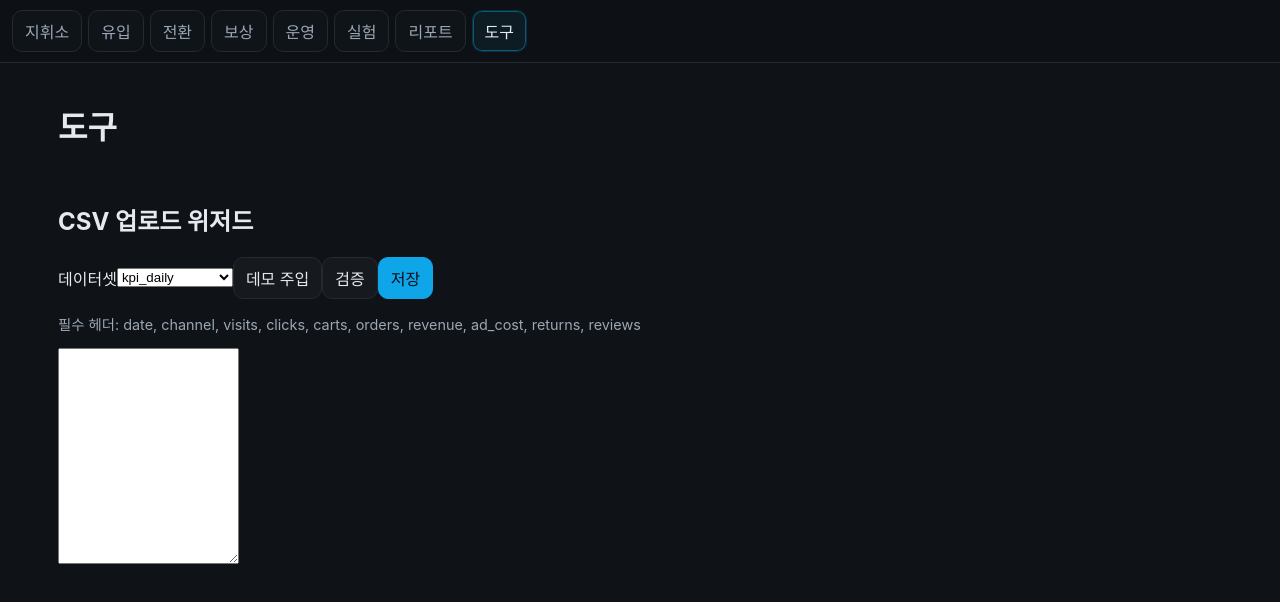
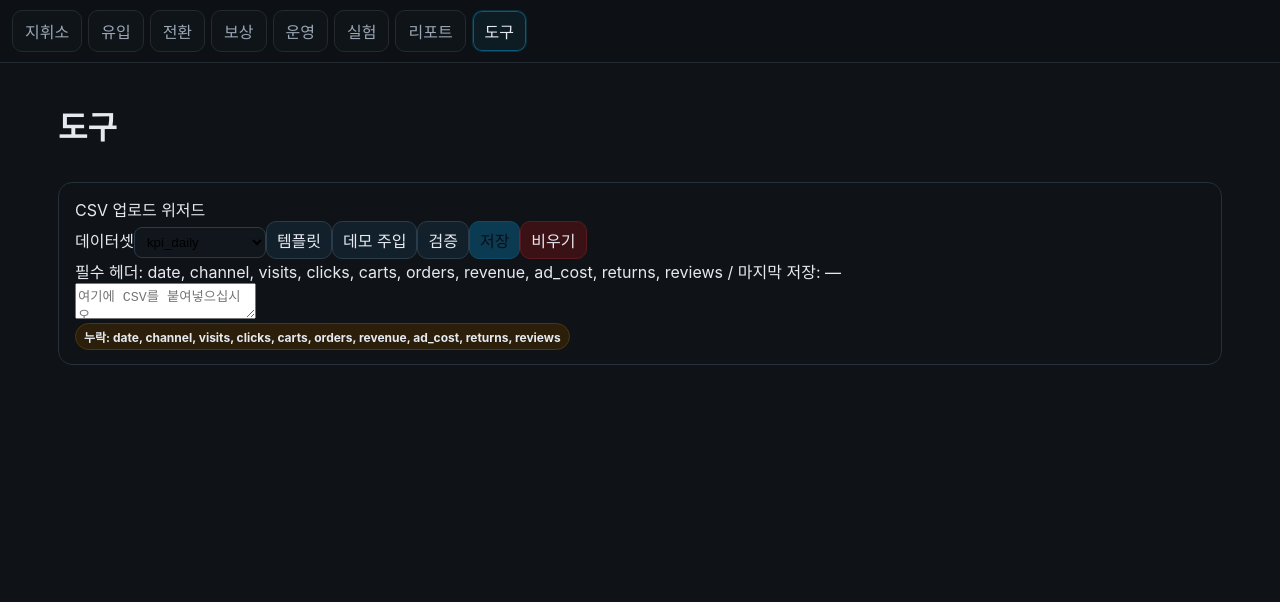
Before and after one commit to sht27363838-glitch/zp-v3.0, a Next.js app: page /tools in a window 1280 px wide. Shown: the top 602 px of the page. Built offline with nearby package versions, Linux system fonts and the light colour scheme.

Commit message:
Update CsvWizard.tsx

```diff
--- a/app/_components/CsvWizard.tsx
+++ b/app/_components/CsvWizard.tsx
@@ -1,76 +1,116 @@
-'use client'
-import React, {useState} from 'react';
-import { readCsvLS, writeCsvLS } from '../_lib/readCsv';
+'use client';
 
-const EXPECT: Record<string,string[]> = {
-  kpi_daily: ['date','channel','visits','clicks','carts','orders','revenue','ad_cost','returns','reviews'],
-  creative_results: ['date','creative_id','impressions','clicks','spend','orders','revenue'],
-  ledger: ['date','quest_id','type','stable_amt','edge_amt','lock_until','proof_url']
+import React, {useEffect, useMemo, useState} from 'react';
+import { datasetKeys, DatasetKey, readCsvLS, writeCsvLS, clearCsvLS, lastSavedAt, validateHeaders, requiredHeaders } from '../_lib/readCsv';
+
+const DEMO: Record<DatasetKey, string> = {
+  kpi_daily: `date,channel,visits,clicks,carts,orders,revenue,ad_cost,returns,reviews
+2025-10-01,meta,1000,80,30,10,300000,120000,0,5
+2025-10-01,tiktok,800,60,20,6,150000,70000,0,2
+2025-10-02,meta,1100,90,32,11,330000,130000,0,4
+2025-10-02,tiktok,850,65,22,7,170000,72000,0,2
+2025-10-03,meta,900,70,25,8,240000,90000,0,3
+2025-10-03,tiktok,820,62,21,6,160000,68000,0,1
+`,
+  ledger: `date,mission,type,locked,vested,unlock_end,status
+2025-10-01,리뷰 리워드,stable,0,10000,2025-12-31,진행
+2025-10-02,환불 보정,edgy,0,5000,2025-11-30,완료
+`,
+  creative_results: `date,channel,adset,creative,spend,impressions,clicks,orders,revenue
+2025-10-01,meta,AS1,CR1,50000,20000,200,5,150000
+2025-10-01,tiktok,AS2,CR3,30000,15000,120,3,90000
+`,
 };
 
-const DEMO: Record<string,string> = {
-  kpi_daily: `date,channel,visits,clicks,carts,orders,revenue,ad_cost,returns,reviews
-2025-10-01,meta,1200,180,60,18,540000,240000,1,3
-2025-10-02,meta,1000,160,50,15,420000,210000,2,4
-2025-10-03,naver,800,72,30,10,300000,90000,0,2
-2025-10-04,ttads,900,110,40,12,360000,150000,1,1
-2025-10-05,meta,950,140,42,14,420000,170000,1,2`,
-  creative_results: `date,creative_id,impressions,clicks,spend,orders,revenue
-2025-10-01,A1,30000,90,80000,6,180000
-2025-10-02,A2,25000,70,70000,5,150000
-2025-10-03,B1,18000,45,40000,3,90000`,
-  ledger: `date,quest_id,type,stable_amt,edge_amt,lock_until,proof_url
-2025-10-02,MQ1-1,daily,5000,0,2025-10-09,https://example.com/proof1
-2025-10-04,WB-1,weekly,20000,5000,2025-10-11,https://example.com/proof2`
-};
+function tsLabel(ts: number|null){
+  if (!ts) return '—';
+  const d = new Date(ts);
+  const pad = (n:number)=> n.toString().padStart(2,'0');
+  return `${d.getFullYear()}-${pad(d.getMonth()+1)}-${pad(d.getDate())} ${pad(d.getHours())}:${pad(d.getMinutes())}`;
+}
 
 export default function CsvWizard(){
-  const [key,setKey] = useState<keyof typeof EXPECT>('kpi_daily');
-  const [csv,setCsv] = useState(readCsvLS('kpi_daily') || '');
-  const [msg,setMsg] = useState('');
+  const [ds, setDs] = useState<DatasetKey>('kpi_daily');
+  const [text, setText] = useState('');
+  const [msg, setMsg] = useState<string>('');
 
-  const load = (k: keyof typeof EXPECT)=>{
-    setKey(k);
-    setCsv(readCsvLS(k) || '');
+  useEffect(()=>{
+    const saved = readCsvLS(ds) || '';
+    setText(saved);
     setMsg('');
-  }
+  }, [ds]);
 
-  const injectDemo = ()=>{
-    setCsv(DEMO[key]);
-    setMsg('데모 데이터를 불러왔습니다. 검증 후 저장하세요.');
-  }
+  const vres = useMemo(()=> validateHeaders(text||'', ds), [text, ds]);
+  const last = useMemo(()=> tsLabel(lastSavedAt(ds)), [ds, text]);
 
-  const validate = ()=>{
-    if (!csv.trim()){ setMsg('CSV가 비어있습니다.'); return; }
-    const first = csv.trim().split(/\r?\n/)[0];
-    const got = first.split(',').map(s=>s.trim());
-    const need = EXPECT[key];
-    const ok = need.every(h => got.includes(h));
-    setMsg(ok ? '✅ 헤더 검증 통과' : `❌ 헤더 불일치. 필요: ${need.join(', ')}`);
-  }
-
-  const save = ()=>{
-    writeCsvLS(key, csv);
-    setMsg('💾 저장 완료 (브라우저 로컬스토리지). 대시보드에서 즉시 반영됩니다.');
-  }
+  const onTemplate = ()=>{
+    const header = requiredHeaders[ds].join(',');
+    setText(header+'\n');
+    setMsg('템플릿 헤더가 채워졌습니다.');
+  };
+  const onDemo = ()=>{
+    setText(DEMO[ds]);
+    setMsg('데모 데이터가 채워졌습니다.');
+  };
+  const onValidate = ()=>{
+    if (vres.ok) setMsg('✅ 검증 성공: 필수 헤더 이상 없음.');
+    else setMsg(`⚠️ 누락 헤더: ${vres.missing.join(', ')}`);
+  };
+  const onSave = ()=>{
+    writeCsvLS(ds, text.trim());
+    setMsg('💾 저장 완료! 각 탭에서 즉시 반영됩니다.');
+  };
+  const onClear = ()=>{
+    clearCsvLS(ds);
+    setText('');
+    setMsg('🧹 삭제 완료. 이 데이터셋은 빈 상태입니다.');
+  };
 
   return (
-    <div className="tool-card">
-      <h2>CSV 업로드 위저드</h2>
-      <div className="row">
-        <label>데이터셋</label>
-        <select value={key} onChange={e=>load(e.target.value as any)}>
-          <option value="kpi_daily">kpi_daily</option>
-          <option value="creative_results">creative_results</option>
-          <option value="ledger">ledger</option>
+    <div className="card p-4">
+      <div className="flex items-center gap-2 mb-3">
+        <span className="text-xl font-semibold">CSV 업로드 위저드</span>
+      </div>
+
+      <div className="flex items-center gap-2 mb-2">
+        <label className="opacity-75">데이터셋</label>
+        <select value={ds} onChange={e=>setDs(e.target.value as DatasetKey)} className="inp">
+          {datasetKeys.map(k=><option key={k} value={k}>{k}</option>)}
         </select>
-        <button className="btn" onClick={injectDemo}>데모 주입</button>
-        <button className="btn" onClick={validate}>검증</button>
-        <button className="btn primary" onClick={save}>저장</button>
+
+        <button className="btn" onClick={onTemplate}>템플릿</button>
+        <button className="btn" onClick={onDemo}>데모 주입</button>
+        <button className="btn" onClick={onValidate}>검증</button>
+        <button className="btn primary" onClick={onSave}>저장</button>
+        <button className="btn danger" onClick={onClear}>비우기</button>
       </div>
-      <p className="muted">필수 헤더: {EXPECT[key].join(', ')}</p>
-      <textarea value={csv} onChange={e=>setCsv(e.target.value)} rows={14} spellCheck={false} />
-      <div className="status">{msg}</div>
+
+      <div className="text-sm opacity-70 mb-2">
+        필수 헤더: {requiredHeaders[ds].join(', ')} / 마지막 저장: {last}
+      </div>
+
+      <textarea
+        value={text}
+        onChange={e=>setText(e.target.value)}
+        placeholder="여기에 CSV를 붙여넣으십시오."
+        className="w-full h-64 rounded-md p-3 bg-[#14181c] border border-[#2a2f35] outline-none"
+      />
+
+      <div className="mt-3 text-sm">
+        {msg && <div className="mb-2">{msg}</div>}
+        {!vres.ok &&
+          <div className="badge">누락: {vres.missing.join(', ') || '없음'}</div>
+        }
+      </div>
+
+      <style jsx>{`
+        .card{ background:#0f1317; border:1px solid #25303a; border-radius:14px; }
+        .btn{ padding:6px 10px; border-radius:10px; border:1px solid #2b3b47; background:#12202b; }
+        .btn.primary{ background:#0b3b52; border-color:#0e4b67; }
+        .btn.danger{ background:#3a1114; border-color:#5a1a1f; }
+        .inp{ background:#10161b; border:1px solid #2b3b47; padding:6px 8px; border-radius:8px; }
+        .badge{ display:inline-block; padding:4px 8px; border-radius:999px; background:#2b1f0b; border:1px solid #4a3716; }
+      `}</style>
     </div>
-  )
+  );
 }
```
